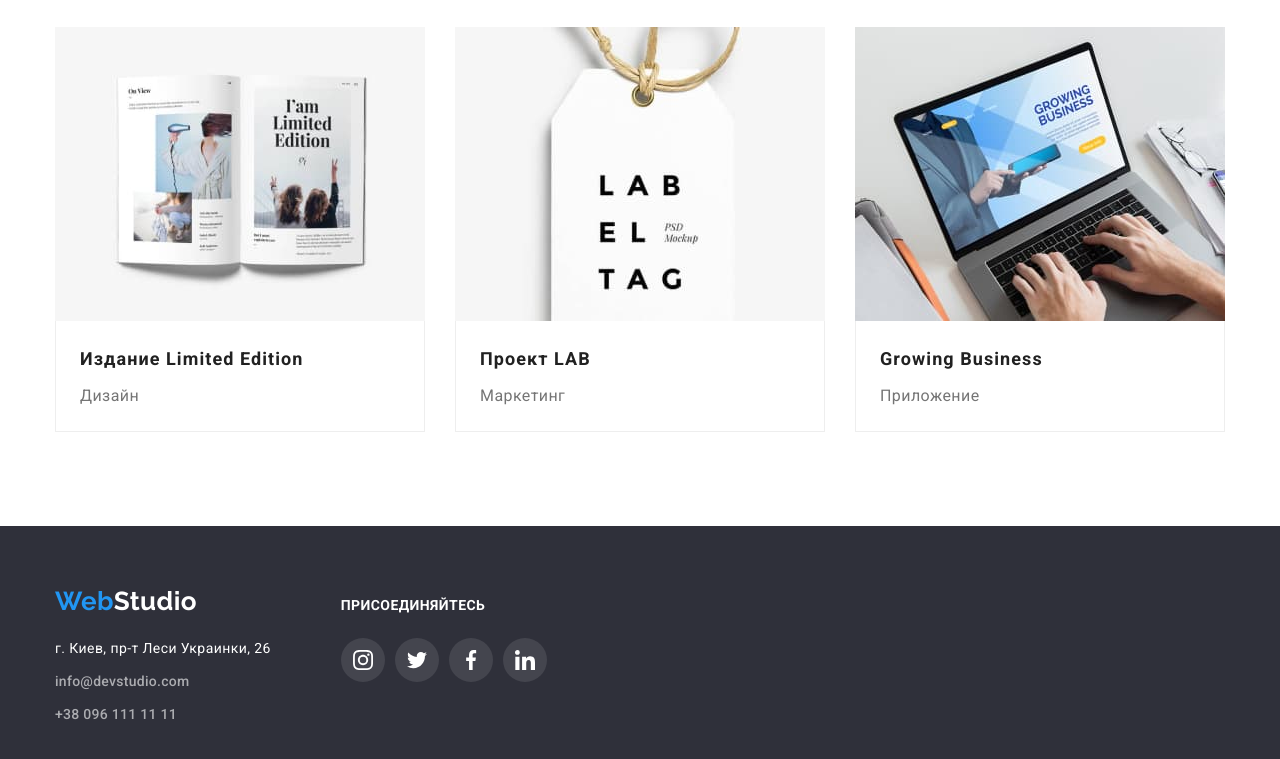
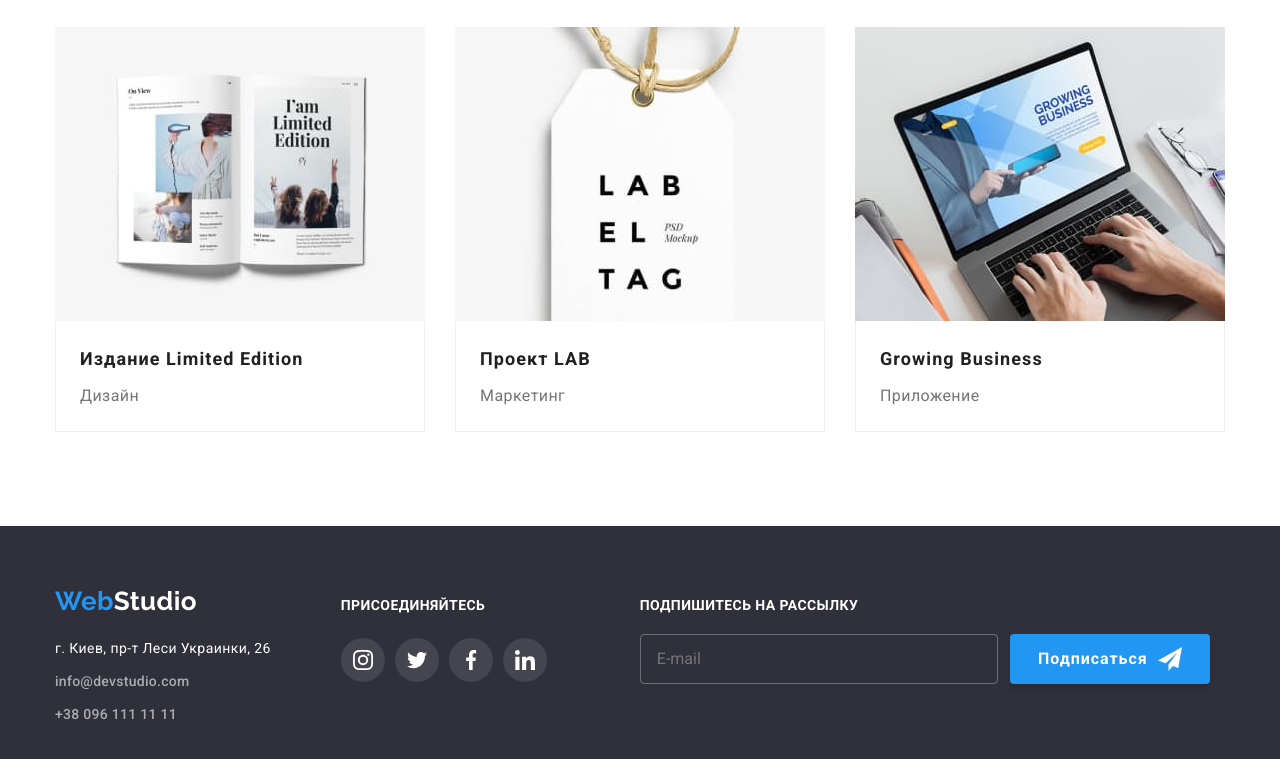
Before and after one commit to MariaShebeko/goit-markup-hw-06, a plain HTML site: page portfolio.html in a window 1280 px wide. Shown: the part 1106-1865 px from the top of the page. Drawn offline with nearby package versions, Linux system fonts and the light colour scheme.

Commit message:
исправлены замечания валидатора

```diff
--- a/css/style.css
+++ b/css/style.css
@@ -568,6 +568,10 @@ img {
   margin-left: 93px;
 }
 
+.footer-form {
+  display: flex;
+}
+
 .footer-form-title {
   margin-bottom: 20px;
 
@@ -593,13 +597,10 @@ img {
   border-radius: 4px;
 }
 
-.button-wrapper {
+.footer-form-button {
   display: flex;
   justify-content: center;
   align-items: center;
-}
-
-.footer-form-button {
   width: 200px;
   height: 50px;
   margin: 0;
--- a/portfolio.html
+++ b/portfolio.html
@@ -343,6 +343,24 @@
             </li>
           </ul>
         </div>
+        <div class="container-footer-form">
+          <p class="footer-form-title">Подпишитесь на рассылку</p>
+          <form action="#" class="footer-form">
+            <input
+              type="email"
+              name="user-email"
+              class="footer-form-input"
+              placeholder="E-mail"
+              required
+            />
+            <button type="submit" class="footer-form-button">
+              <span>Подписаться</span>
+              <svg class="footer-form-icon" width="24" height="24">
+                <use href="./images/icons.svg#icon-send"></use>
+              </svg>
+            </button>
+          </form>
+        </div>
       </div>
     </footer>
   </body>
```
Also changed, not shown: index.html (+4 -6 lines).
